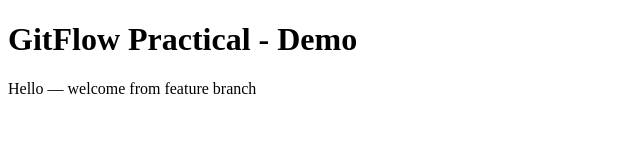
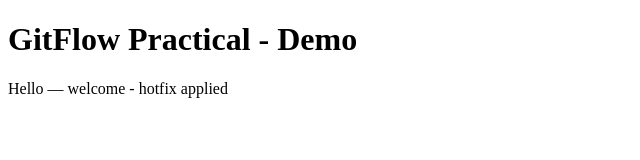
Before and after one commit to gurunath9201/Devops-practical-4, a plain HTML site: page index.html in a window 1280 px wide. Shown: the full height of the page, 0-640 px from the left. Drawn offline with Linux system fonts and the light colour scheme.

Commit message:
fix(hotfix): correct welcome text (hotfix/bug-4)

```diff
--- a/index.html
+++ b/index.html
@@ -3,6 +3,6 @@
 <head><meta charset="utf-8"><title>GitFlow Demo</title></head>
 <body>
   <h1>GitFlow Practical - Demo</h1>
-  <p id="msg">Hello — welcome from feature branch</p>
+  <p id="msg">Hello — welcome - hotfix applied</p>
 </body>
 </html>
```
